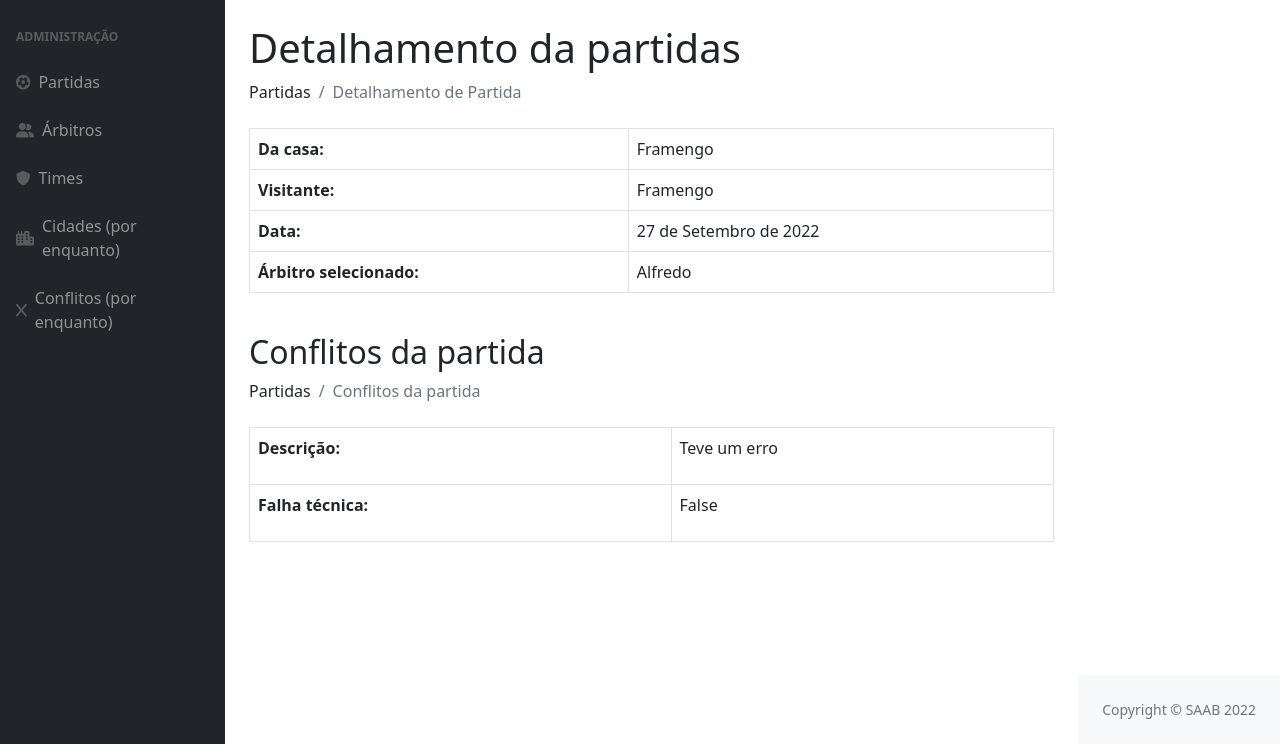
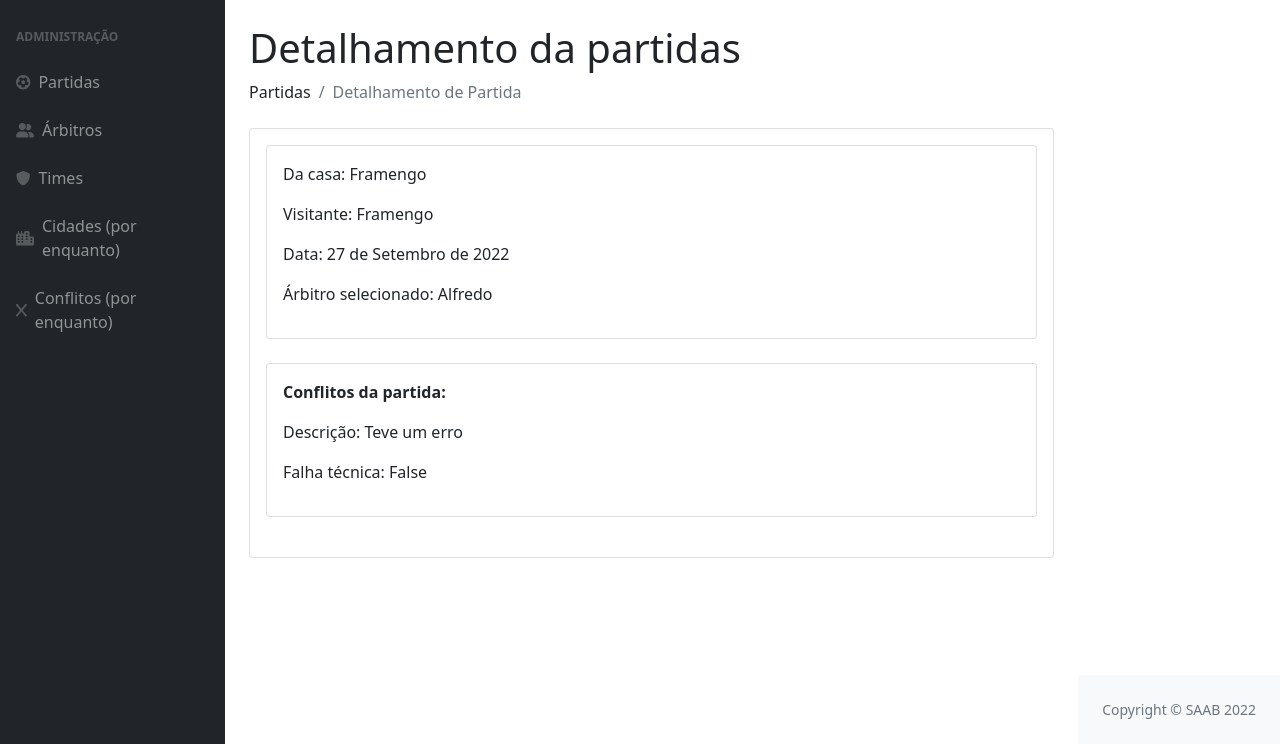
Before and after one commit to ariadnyD/teste, a Django app: page /detalhamentoPartida/6 in a window 1280 px wide. Shown: the part 56-800 px from the top of the page. Run offline with Django 4.2, Linux system fonts and the light colour scheme; data comes from the database, SQL or seed files in the repository; some libraries are stand-ins or nearby versions.

Commit message:
detalhamento de partida e tela de login

```diff
--- a/privado/templates/SAAB/arbitros.html
+++ b/privado/templates/SAAB/arbitros.html
@@ -5,7 +5,7 @@
 <!DOCTYPE html>
 <html>
     <head>
-        <title>Árbitros</title>
+        <title>SAAB | Árbitros</title>
     </head>
     <body>
         {{ teste }}
--- a/privado/templates/SAAB/cidades.html
+++ b/privado/templates/SAAB/cidades.html
@@ -5,7 +5,7 @@
 <!DOCTYPE html>
 <html>
     <head>
-        <title>Cidades</title>
+        <title>SAAB | Cidades</title>
     </head>
     <body>
         {{ teste }}
--- a/privado/templates/SAAB/conflitos.html
+++ b/privado/templates/SAAB/conflitos.html
@@ -5,7 +5,7 @@
 <!DOCTYPE html>
 <html lang="en">
     <head>
-      <title>Conflitos</title>
+      <title>SAAB | Conflitos</title>
     </head>
     <body>
       <h1 class="mt-4">Conflitos Cadastrados</h1>
--- a/privado/templates/SAAB/detalhamentoPartida.html
+++ b/privado/templates/SAAB/detalhamentoPartida.html
@@ -21,48 +21,31 @@
 
 
     {% for i in detalhes %}
-    <table class="table table-bordered">
-      <tr>
-        <th>Da casa:</th><td>{{ i.local }}</td>
-      </tr>
-      <tr>
-        <th>Visitante:</th><td>{{ i.visitante }}</td>
-      </tr>
 
-      <tr>
-        <th>Data:</th><td>{{ i.data }}</td>
-      </tr>
+    <div class="card mb-4">
+      <div class="card-body">
+        <div class="card mb-4">
+          <div class="card-body">
+            <p>Da casa: {{ i.local }}</p>
+            <p>Visitante: {{ i.visitante }}</p>
+            <p>Data: {{ i.data }}</p>
+            <p>Árbitro selecionado: {{ i.arbitro }}</p>
+          </div>
+        </div>
 
-      <tr>
-        <th>Árbitro selecionado:</th><td>{{ i.arbitro }}</td>
-      </tr>
-    </table>
     {% endfor %}
 
-  <br>
-  <h2>Conflitos da partida</h2>
+  {% for i in conflitos %}
 
-  <ol class="breadcrumb mb-4">
-    <li class="breadcrumb-item">Partidas</li>
-    <li class="breadcrumb-item active">Conflitos da partida</li>
-</ol>
-
-  {% for i in conflitos %}
-    <table class="table table-bordered">
-      <tr>
-        <th>Descrição:</th>
-        <td>
-        <p>{{ i.descricao }}</p>
-      </td>
-   </tr>
-
-      <tr>
-        <th>Falha técnica:</th>
-        <td>
-        <p>{{ i.errotecnico }}</p>
-      </td>
-    </tr>
-    </table>
+       <div class="card mb-4">
+        <div class="card-body">
+            <p style="font-weight: bold">Conflitos da partida:</p>
+            <p>Descrição: {{ i.descricao }}</p>
+            <p>Falha técnica: {{ i.errotecnico }}</p>
+        </div>
+       </div>
+      </div>
+    </div>
 
     {% endfor %}
 </main>
--- a/privado/templates/SAAB/login.html
+++ b/privado/templates/SAAB/login.html
@@ -41,7 +41,7 @@
         </form>
 
         <div class="help_links">
-          <span><a href="change_password">Esqueceu a senha</a></span>
+          <span><a href="change_password">Esqueceu a senha?</a></span>
           <span><a href="Register">Cadastrar-se</a></span>
         </div>
       </div>
--- a/privado/templates/SAAB/times.html
+++ b/privado/templates/SAAB/times.html
@@ -5,7 +5,7 @@
 <!DOCTYPE html>
 <html lang="en">
     <head>
-        <title>Times</title>
+        <title>SAAB | Times</title>
     </head>
     <body>
         <h1 class="mt-4">Times Cadastrados</h1>
```
Also changed, not shown: privado/static/css/login-style.css (+39 -2 lines).
